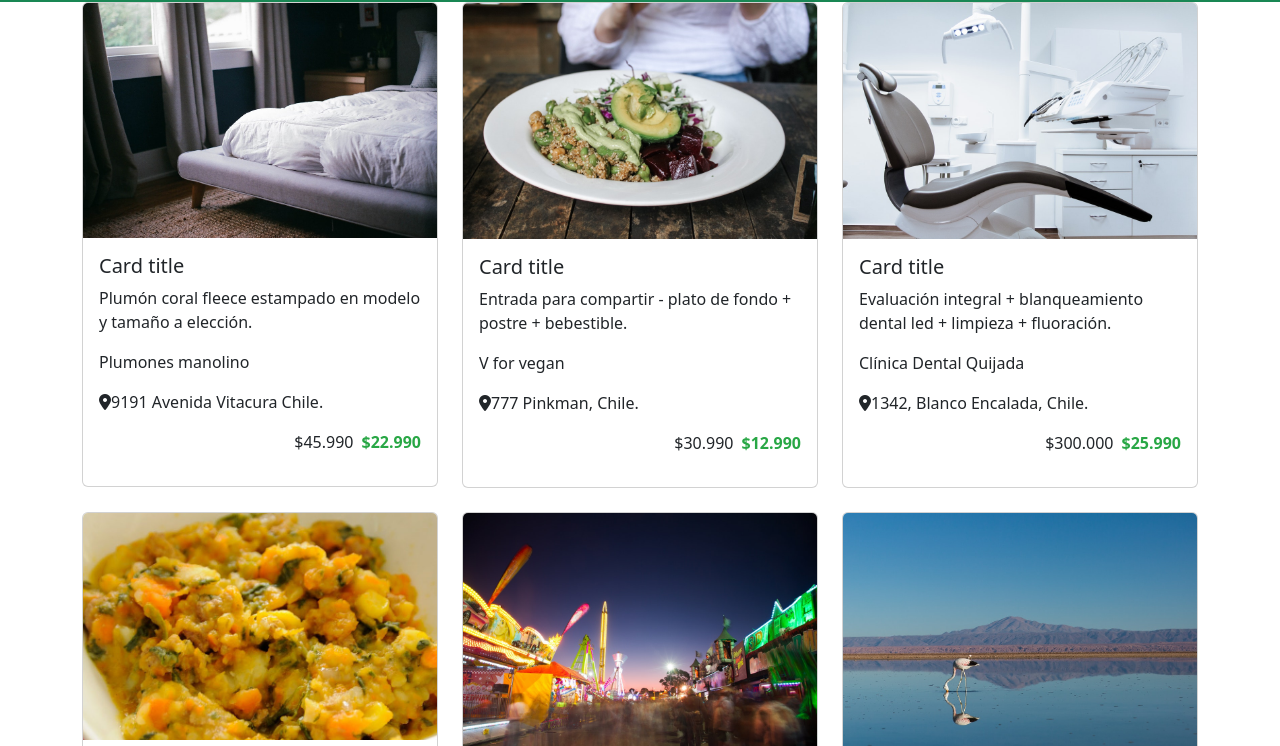
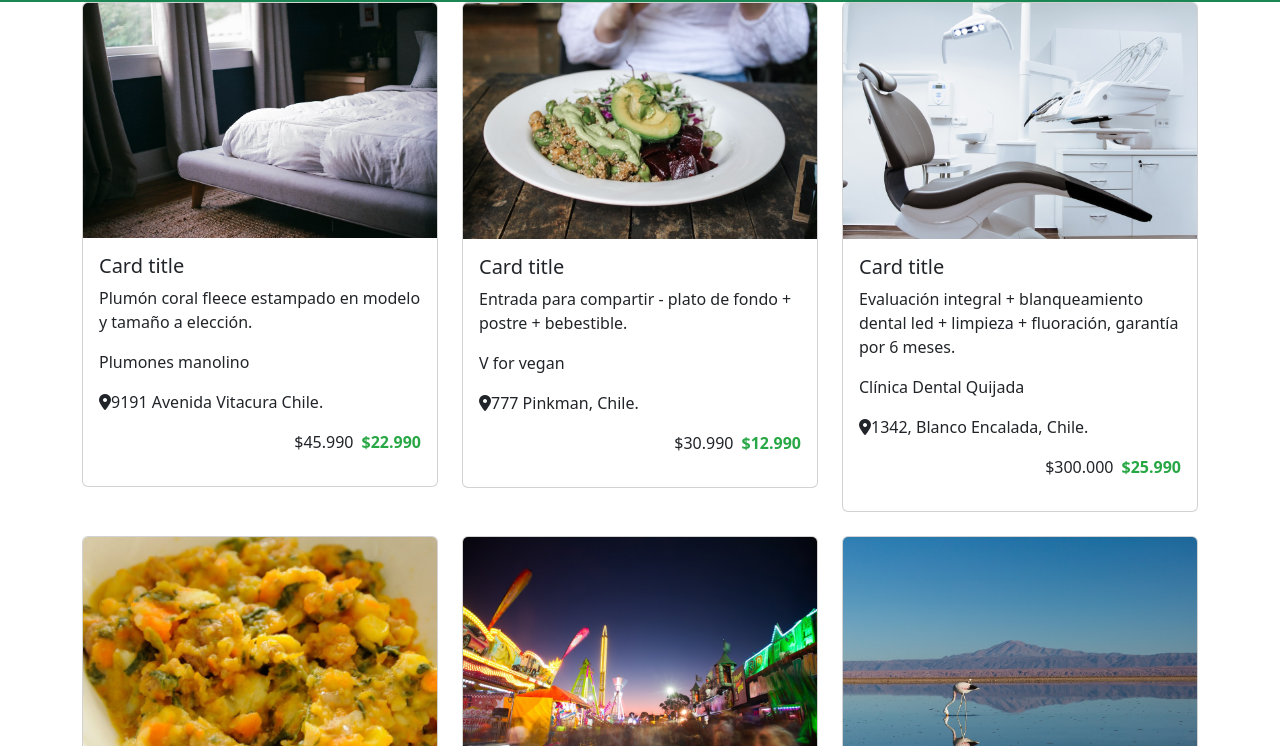
Before and after one commit to cecyliamoon/proyecto4, a plain HTML site: page index.html in a window 1280 px wide. Shown: the part 54-800 px from the top of the page. Drawn offline with nearby package versions, Linux system fonts and the light colour scheme.

Commit message:
cambio texto imagen 3

```diff
--- a/index.html
+++ b/index.html
@@ -74,7 +74,7 @@
     <img src="./assets/img/cupon-3.jpg" class="card-img-top" alt="sillondentista">
     <div class="card-body">
       <h5 class="card-title">Card title</h5>
-      <p class="card-text">Evaluación integral + blanqueamiento dental led + limpieza + fluoración.</p>
+      <p class="card-text">Evaluación integral + blanqueamiento dental led + limpieza + fluoración, garantía por 6 meses.</p>
       <p class="card-text">Clínica Dental Quijada</p>
       <p class="card-text"><i class="fa-solid fa-location-dot"></i>1342, Blanco Encalada, Chile.</p>
       <div class="justify-content-end d-flex">
```
